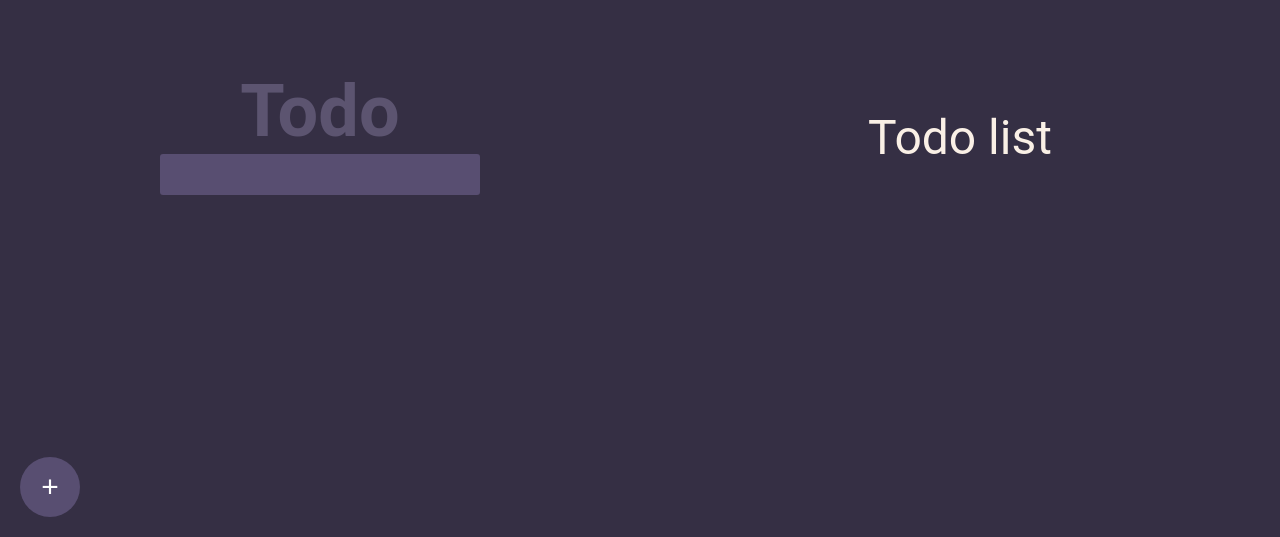
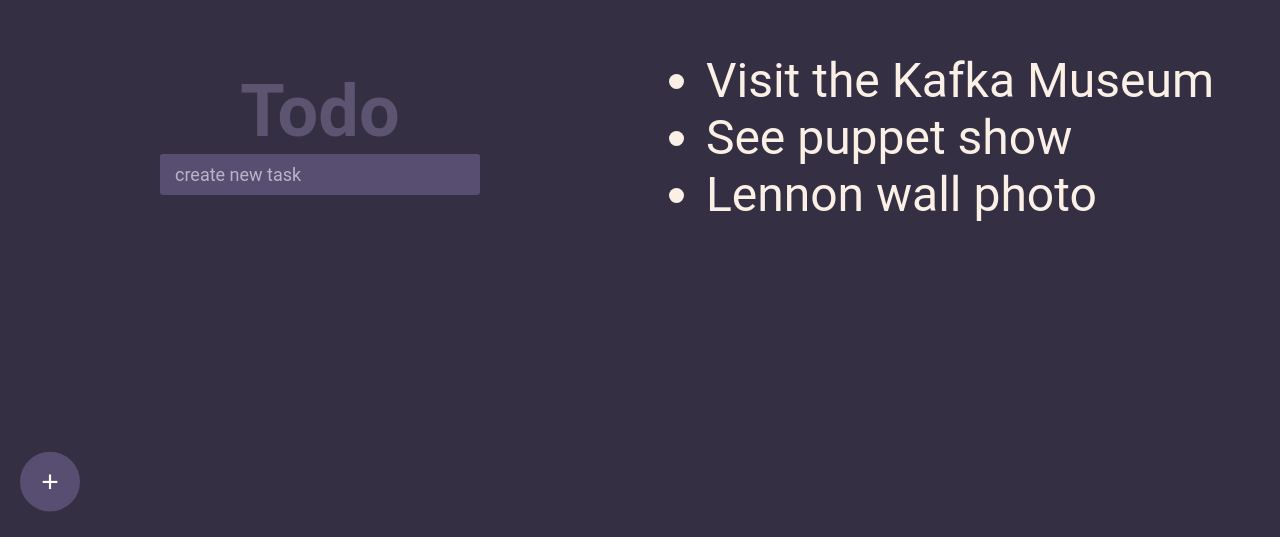
Before and after one commit to jonni595/todo-list, a React (Vite) app: page / in a window 1280 px wide. Shown: the part 263-800 px from the top of the page. Built offline with nearby package versions, Linux system fonts and the light colour scheme.

Commit message:
add AddTask component

```diff
--- a/src/App.tsx
+++ b/src/App.tsx
@@ -1,15 +1,23 @@
+import { useState } from "react";
+import { initialTasks } from "./model";
+import AddTask from "./components/AddTask";
+
 const App = () => {
+  const [tasks, setTasks] = useState(initialTasks);
+
+  const handleAddTask = (text: string) => {
+    setTasks([...tasks, { id: crypto.randomUUID(), text, done: false }]);
+  };
+
   return (
     <div className="container">
-      <section className="container__tasks">
-        <h1>Todo</h1>
-        <input type="text" />
-        <button>
-          <span className="button-text">+</span>
-        </button>
-      </section>
+      <AddTask onAddTask={handleAddTask} />
       <section className="container__todo-list">
-        <ul>Todo list</ul>
+        <ul>
+          {tasks.map((task) => (
+            <li key={task.id}>{task.text}</li>
+          ))}
+        </ul>
       </section>
     </div>
   );
--- /dev/null
+++ b/src/components/AddTask.tsx
@@ -0,0 +1,30 @@
+import { useState } from "react";
+
+interface AddTaskProps {
+  onAddTask: (text: string) => void;
+}
+
+const AddTask: React.FC<AddTaskProps> = ({ onAddTask }) => {
+  const [text, setText] = useState("");
+
+  const handleChange = (e: React.ChangeEvent<HTMLInputElement>) => {
+    setText(e.target.value);
+  };
+
+  return (
+    <section className="container__tasks">
+      <h1>Todo</h1>
+      <input
+        value={text}
+        placeholder="create new task"
+        autoCapitalize="on"
+        onChange={handleChange}
+      />
+      <button onClick={() => onAddTask(text)}>
+        <span className="button-text">+</span>
+      </button>
+    </section>
+  );
+};
+
+export default AddTask;
--- a/src/css/style.css
+++ b/src/css/style.css
@@ -52,6 +52,9 @@
 .container__tasks input:focus {
   outline: 2px solid #817799;
 }
+.container__tasks input::placeholder {
+  color: #b9b4c7;
+}
 .container__tasks button {
   font-size: 30px;
   width: 60px;
--- a/src/model.ts
+++ b/src/model.ts
@@ -1,10 +1,10 @@
-interface TasksProps {
+export interface TasksProps {
   id: `${string}-${string}-${string}-${string}-${string}`;
   text: string;
   done: boolean;
 }
 
-const initialTasks: TasksProps[] = [
+export const initialTasks: TasksProps[] = [
   { id: crypto.randomUUID(), text: "Visit the Kafka Museum", done: true },
   { id: crypto.randomUUID(), text: "See puppet show", done: false },
   { id: crypto.randomUUID(), text: "Lennon wall photo", done: false },
--- a/src/scss/main.scss
+++ b/src/scss/main.scss
@@ -69,6 +69,10 @@
       &:focus {
         outline: 2px solid $bd-input;
       }
+
+      &::placeholder {
+        color: $secondary;
+      }
     }
 
     button {
```
Also changed, not shown: 1 other file (tests, documents, lock files or other folders).
